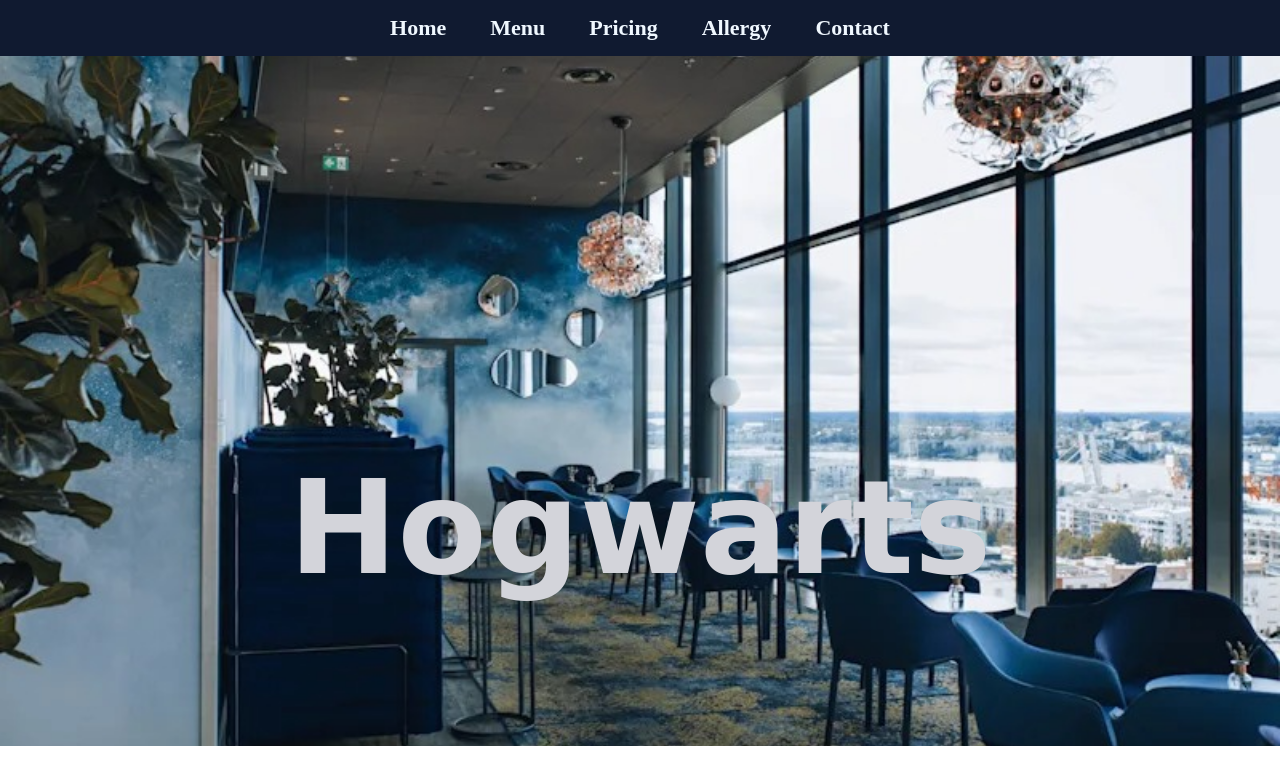
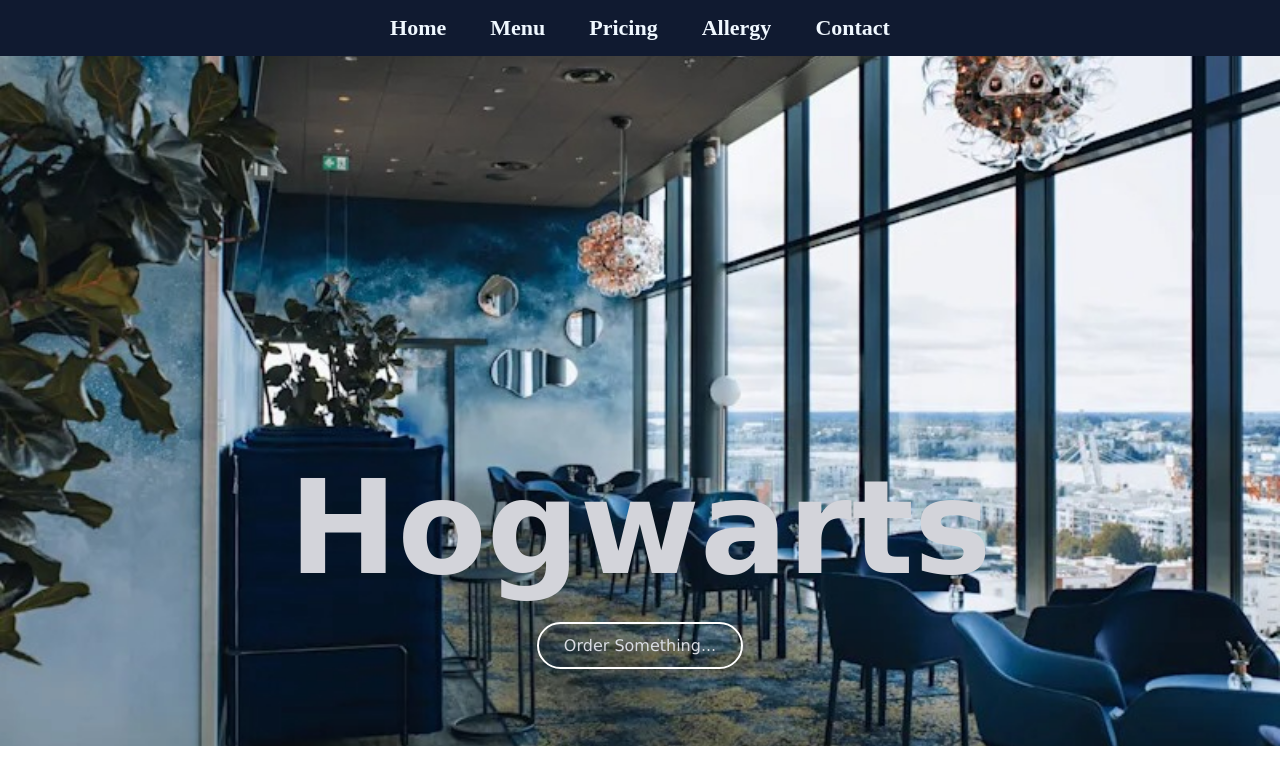
Before and after one commit to oshadi11/Restaurant-Menu-Cafe, a plain HTML site: page index.html in a window 1280 px wide. Drawn offline with Linux system fonts and the light colour scheme.

Commit message:
add header btn

```diff
--- a/index.html
+++ b/index.html
@@ -42,6 +42,20 @@
         color: rgb(211, 212, 218);
 
     }
+    button{
+        background: transparent;
+        border: 2px solid white;
+        border-radius: 30px;
+        padding: 12px 25px;
+        cursor: pointer;
+        font-family: 'Lucida Sans', 'Lucida Sans Regular', 'Lucida Grande', 'Lucida Sans Unicode', Geneva, Verdana, sans-serif;
+        font-size: medium;
+        color: rgb(217, 220, 227);
+    }
+    a{
+        text-decoration: none;
+        color: rgb(217, 220, 227);
+    }
 </style>
 
 <body>
@@ -63,6 +77,8 @@
         <center>
             <br><br><br><br><br><br><br><br><br><br><br><br><br><br><br><br><br><br><br><br><br><br>
             <h1>Hogwarts</h1>
+            <br>
+            <button><a href="menu.html">Order Something...</a></button>
         </center>
     </header>
 </body>
```
